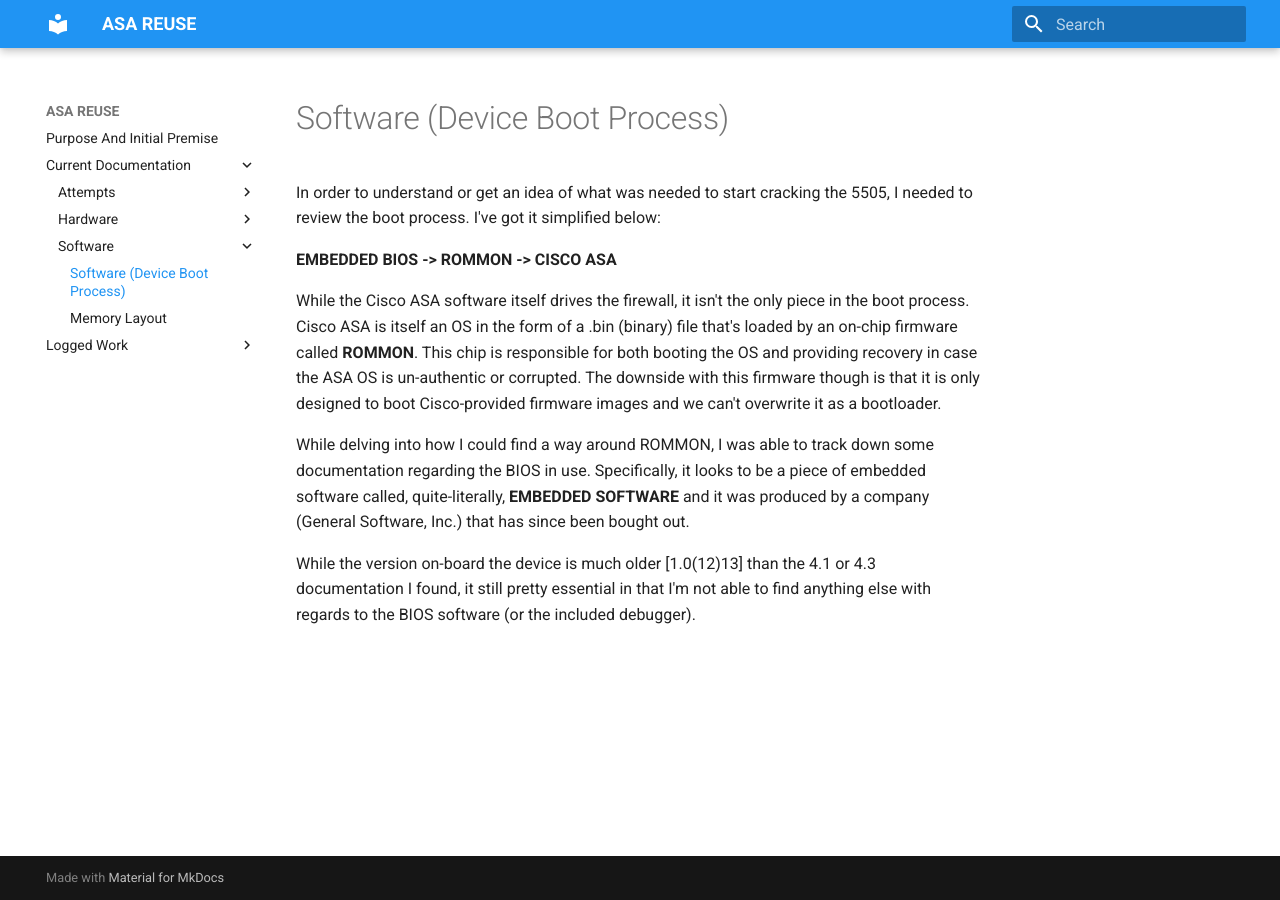
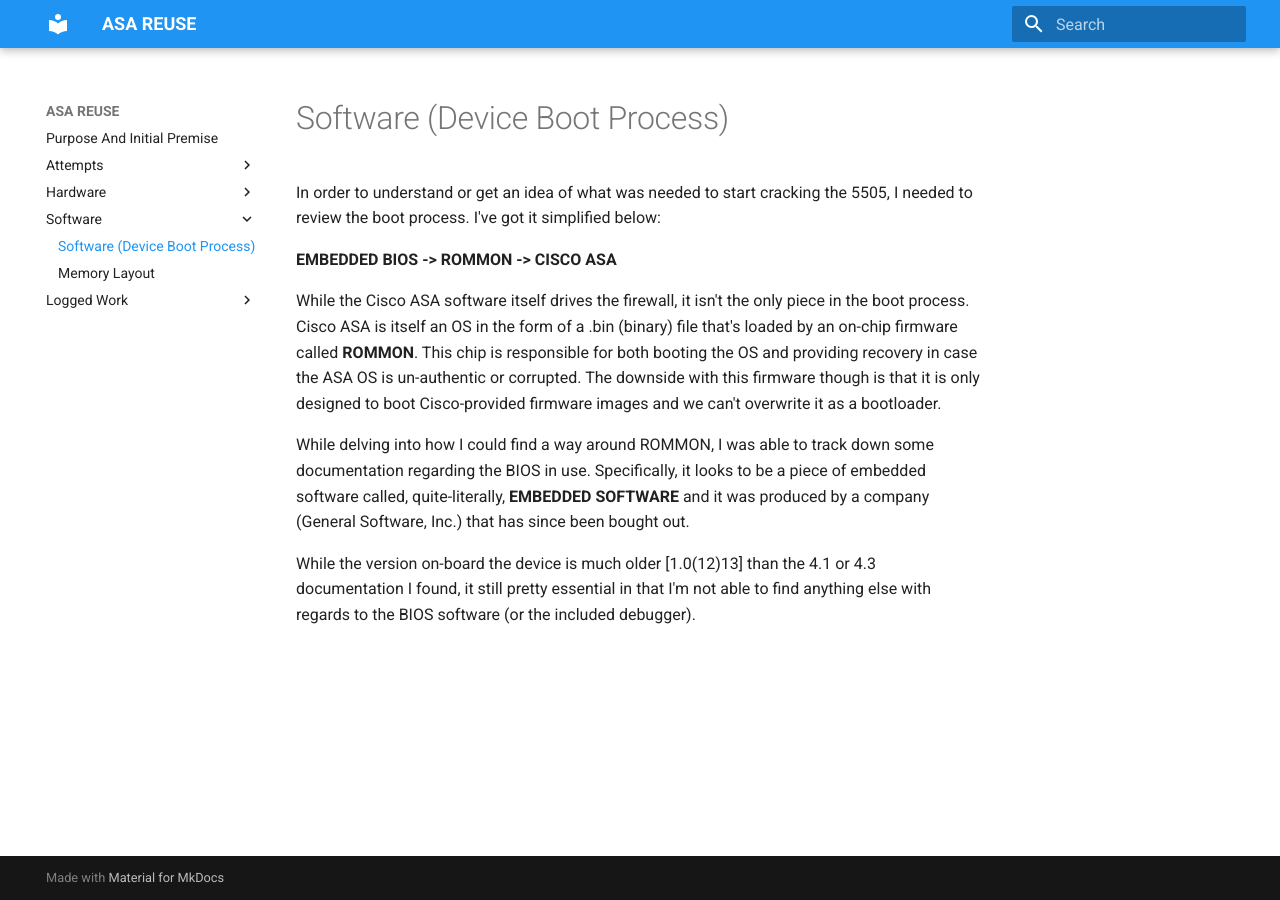
Before and after one commit to drinferno2001/ASA_REUSE_WIKI, an MkDocs documentation site: the page built from docs/software/software_boot_process.md, in a window 1280 px wide. Built offline with MkDocs 1.6.1 and Material for MkDocs 9.7.7, drawn with Linux system fonts in a browser that asks for light colours; part of the change alters nothing that is shown.

Commit message:
Removed the 'Current Documentation' nav option to simplify navigation (as very little options would be provided outside of it).

```diff
--- a/mkdocs.yml
+++ b/mkdocs.yml
@@ -2,17 +2,16 @@ site_name: ASA REUSE
 site_url: https://firstgambrellianempire.com/asa-wiki
 nav:
   - Purpose And Initial Premise: index.md
-  - Current Documentation:
-    - Attempts:
-        - current_documentation/attempts/debugging_if_exploits.md
-        - current_documentation/attempts/bootloader_breaking_exploits.md
-        - current_documentation/attempts/reverse_engineering_rommon.md
-    - Hardware:
-        - current_documentation/hardware/board.md
-        - current_documentation/hardware/board_if_pinouts.md
-    - Software:
-        - current_documentation/software/software_boot_process.md
-        - current_documentation/software/memory_layout.md
+  - Attempts:
+      - attempts/debugging_if_exploits.md
+      - attempts/bootloader_breaking_exploits.md
+      - attempts/reverse_engineering_rommon.md
+  - Hardware:
+      - hardware/board.md
+      - hardware/board_if_pinouts.md
+  - Software:
+      - software/software_boot_process.md
+      - software/memory_layout.md
   - Logged Work:
     - blog/index.md
 theme:
```
Also changed, not shown: docs/attempts/bootloader_breaking_exploits.md (renamed from docs/current_documentation/attempts/bootloader_breaking_exploits.md), docs/attempts/debugging_if_exploits.md (renamed from docs/current_documentation/attempts/debugging_if_exploits.md), docs/attempts/images/asa_hardware_list.png (renamed from docs/current_documentation/attempts/images/asa_hardware_list.png), docs/attempts/images/bios_debugger.png (renamed from docs/current_documentation/attempts/images/bios_debugger.png), docs/attempts/images/diagram_pin_balls.png (renamed from docs/current_documentation/attempts/images/diagram_pin_balls.png), docs/attempts/reverse_engineering_rommon.md (renamed from docs/current_documentation/attempts/reverse_engineering_rommon.md), docs/hardware/board.md (renamed from docs/current_documentation/hardware/board.md), docs/hardware/board_if_pinouts.md (renamed from docs/current_documentation/hardware/board_if_pinouts.md), docs/software/memory_layout.md (renamed from docs/current_documentation/software/memory_layout.md), docs/software/software_boot_process.md (renamed from docs/current_documentation/software/software_boot_process.md), 3 other files.
